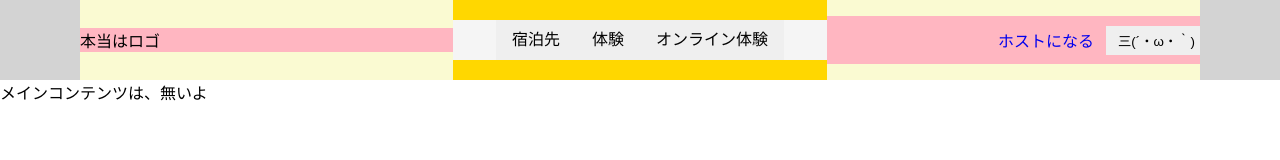
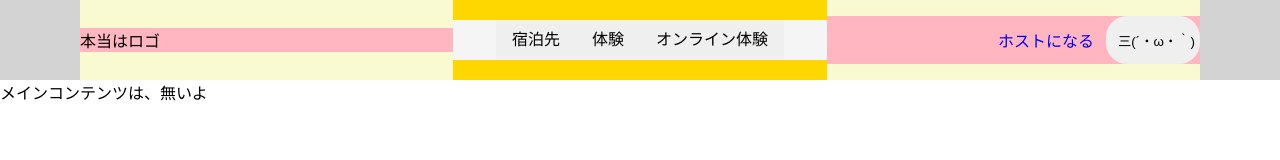
Before and after one commit to takalife0710/mysite, a plain HTML site: page airbnb.html in a window 1280 px wide. Drawn offline with Linux system fonts and the light colour scheme.

Commit message:
Update main.css

```diff
--- a/main.css
+++ b/main.css
@@ -132,8 +132,13 @@
 /* nav_box の中に含まれるボタン */
 .nav_button{
     display: inline-flex;
+    margin:0;
     padding: 5px 5px 5px 12px;
 
     cursor: pointer;
     border-width: 0px;
+    border-radius: 21px;
+    height: 48px;
+
+    align-items:center;
 }
```
